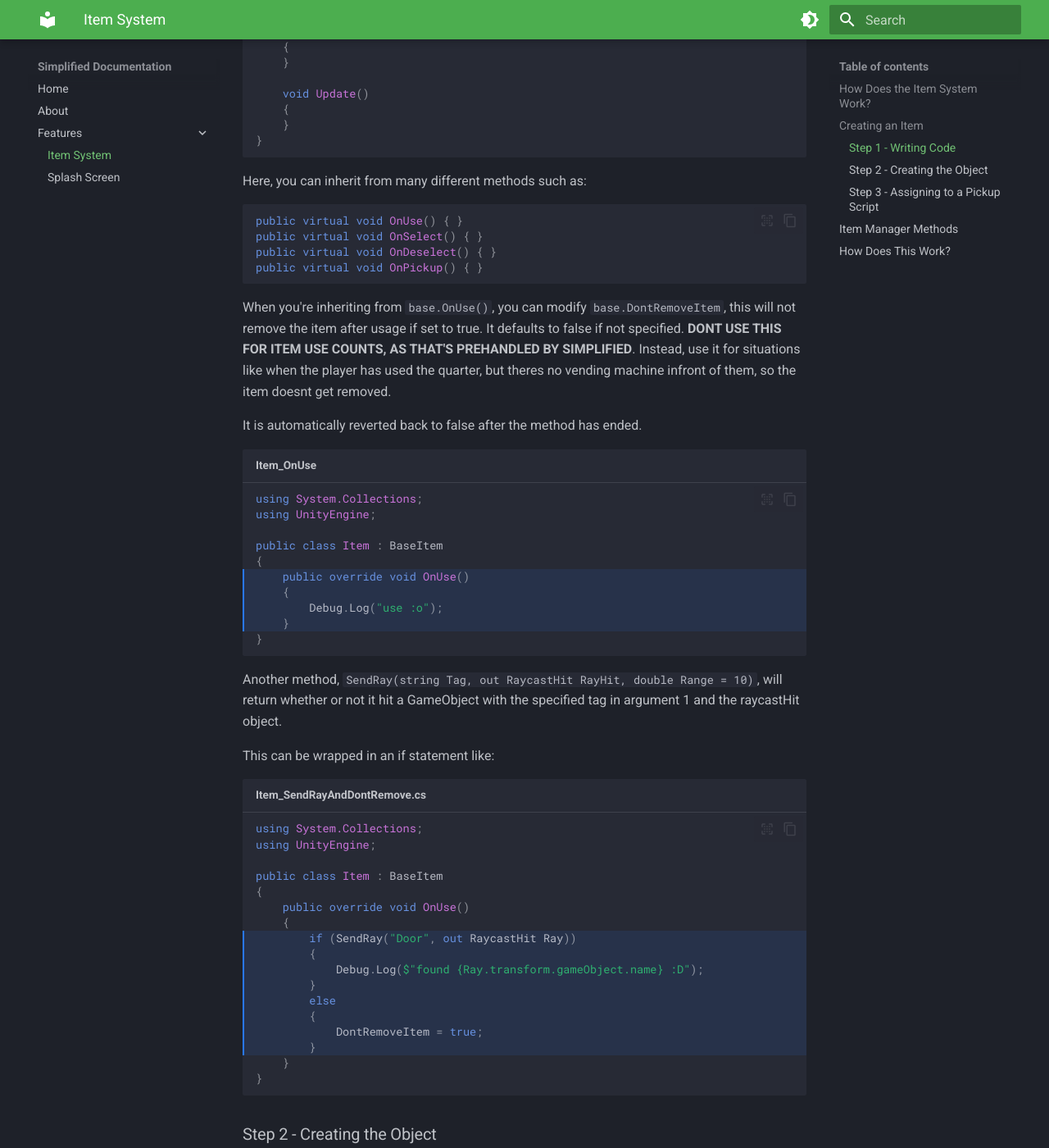
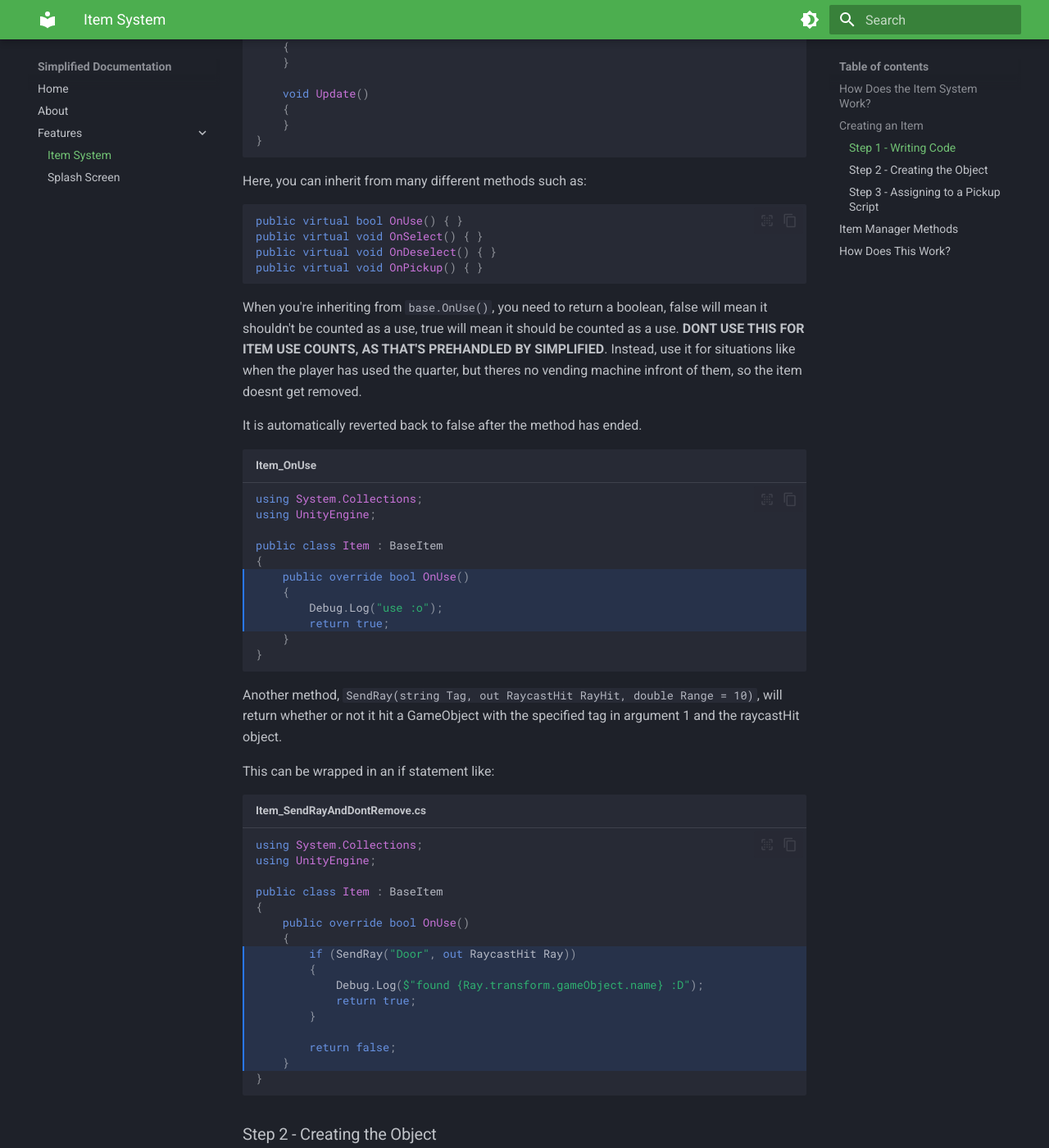
Before and after one commit to SadColoredMods/Simplified-Documentation, an MkDocs documentation site: the page built from docs/features/itemsystem.md, in a window 1280 px wide and 1400 px high, scrolled down 778 px. Shown: the whole window at 82% size. Built offline with MkDocs 1.6.1 and Material for MkDocs 9.7.7, drawn with Linux system fonts in a browser that asks for light colours.

Commit message:
new item docs

````diff
--- a/docs/features/itemsystem.md
+++ b/docs/features/itemsystem.md
@@ -33,13 +33,13 @@ public class Item : BaseItem
 
 Here, you can inherit from many different methods such as:
 ```cs
-public virtual void OnUse() { }
+public virtual bool OnUse() { }
 public virtual void OnSelect() { }
 public virtual void OnDeselect() { }
 public virtual void OnPickup() { }
 ```
 
-When you're inheriting from ```base.OnUse()```, you can modify ```base.DontRemoveItem```, this will not remove the item after usage if set to true. It defaults to false if not specified. **DONT USE THIS FOR ITEM USE COUNTS, AS THAT'S PREHANDLED BY SIMPLIFIED**. Instead, use it for situations like when the player has used the quarter, but theres no vending machine infront of them, so the item doesnt get removed.
+When you're inheriting from ```base.OnUse()```, you need to return a boolean, false will mean it shouldn't be counted as a use, true will mean it should be counted as a use. **DONT USE THIS FOR ITEM USE COUNTS, AS THAT'S PREHANDLED BY SIMPLIFIED**. Instead, use it for situations like when the player has used the quarter, but theres no vending machine infront of them, so the item doesnt get removed.
 
 It is automatically reverted back to false after the method has ended.
 
@@ -49,9 +49,10 @@ using UnityEngine;
 
 public class Item : BaseItem
 {
-    public override void OnUse()
+    public override bool OnUse()
     {
         Debug.Log("use :o");
+        return true;
     }
 }
 ```
@@ -65,16 +66,15 @@ using UnityEngine;
 
 public class Item : BaseItem
 {
-    public override void OnUse()
+    public override bool OnUse()
     {
         if (SendRay("Door", out RaycastHit Ray))
         {
             Debug.Log($"found {Ray.transform.gameObject.name} :D");
+            return true;
         }
-        else
-        {
-            DontRemoveItem = true;
-        }
+
+        return false;
     }
 }
 ```
````
